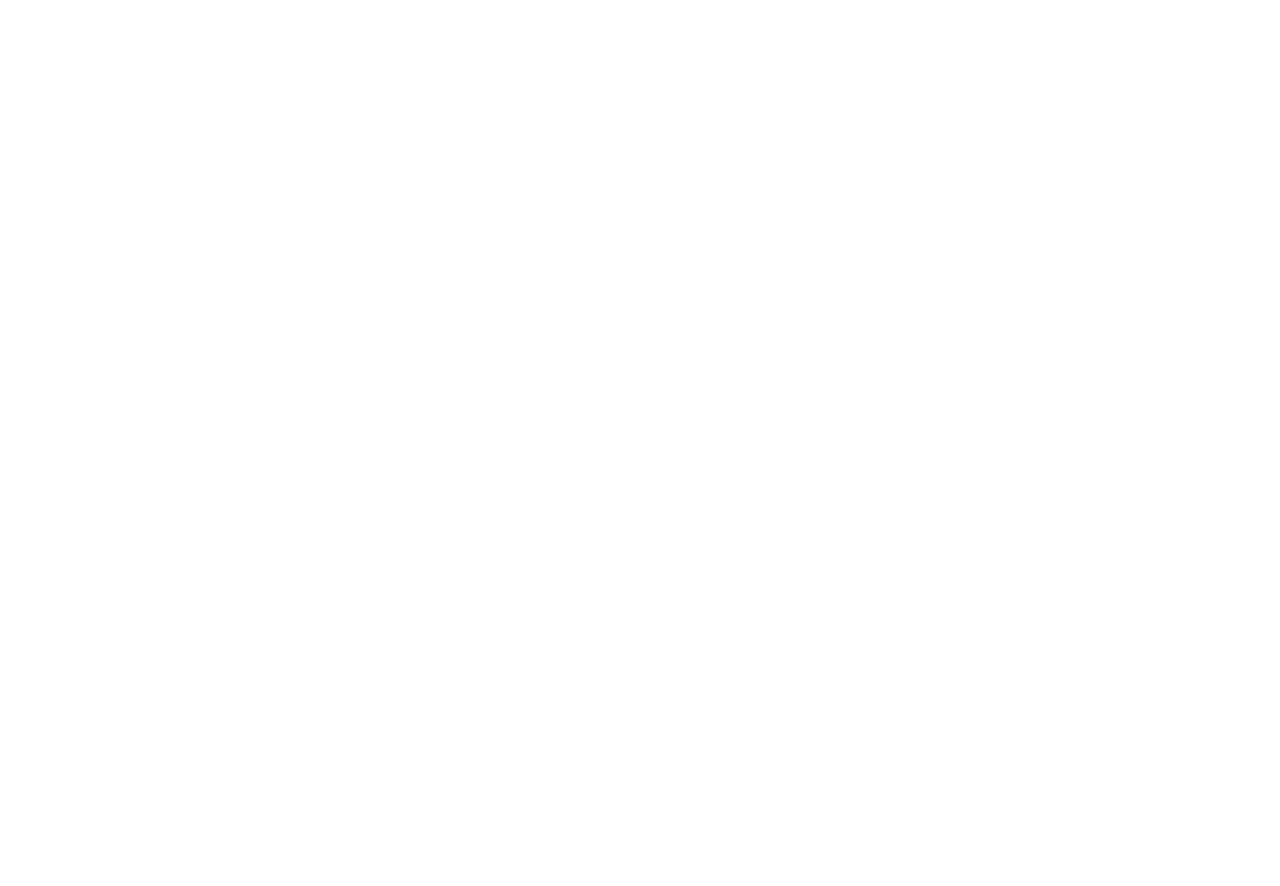
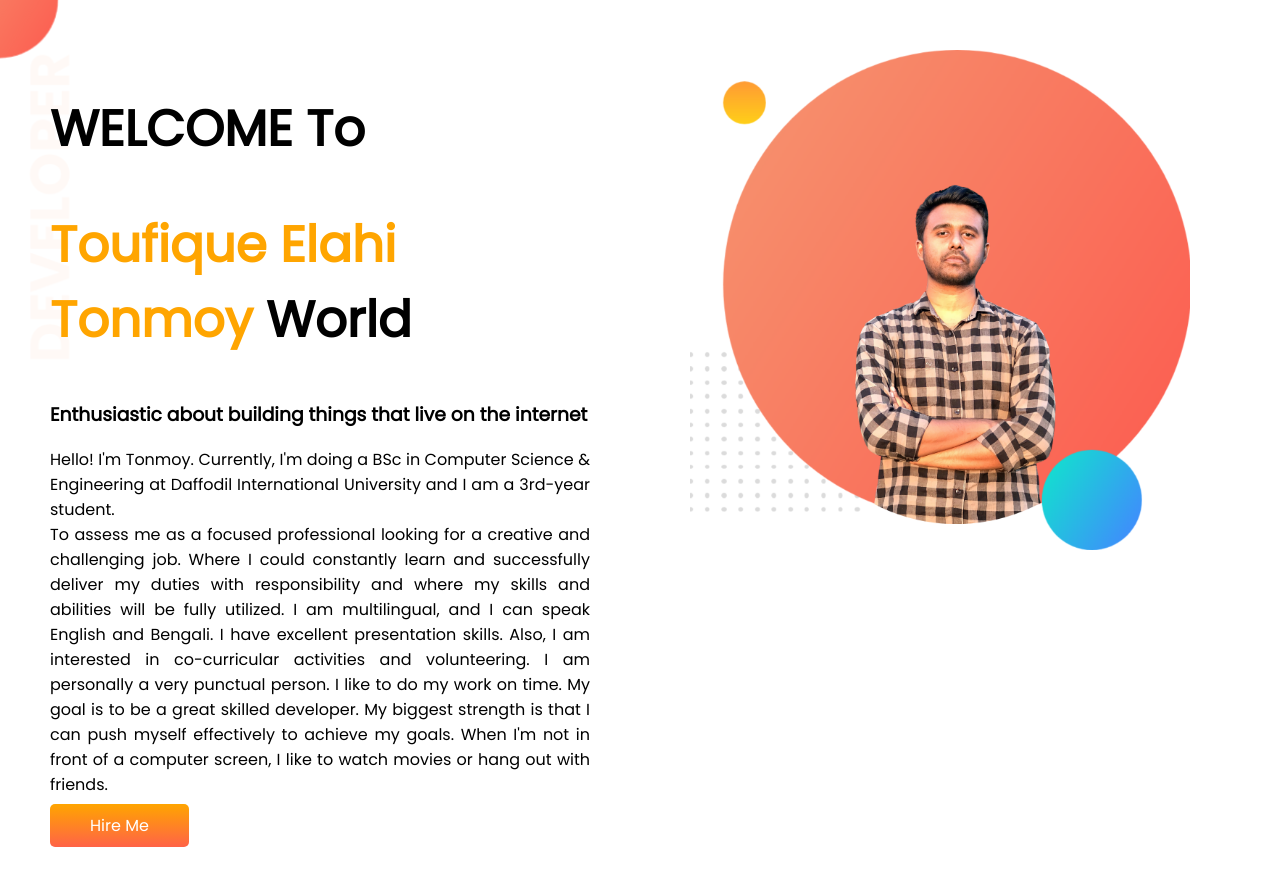
Before and after one commit to mte-tonmoy/Developer-Portfolio, a plain HTML site: page index.html in a window 1280 px wide. Before the commit the page ends 800 px from the top, so only its background shows below. Drawn offline with Linux system fonts and the light colour scheme.

Commit message:
top banner added

```diff
--- a/index.html
+++ b/index.html
@@ -6,11 +6,46 @@
     <meta http-equiv="X-UA-Compatible" content="IE=edge">
     <meta name="viewport" content="width=device-width, initial-scale=1.0">
     <title>Tonmoy's Portfolio</title>
+    <link rel="preconnect" href="https://fonts.googleapis.com">
+    <link rel="preconnect" href="https://fonts.gstatic.com" crossorigin>
+    <link href="https://fonts.googleapis.com/css2?family=Poppins&display=swap" rel="stylesheet">
     <link rel="stylesheet" href="style.css">
 </head>
 
 <body>
 
+    <section class="top-banner">
+        <div class="main">
+            <h1>WELCOME To</h1>
+            <h1><span>Toufique Elahi Tonmoy</span> World</h1>
+            <h3>Enthusiastic about building things that live on the internet</h3>
+            <p>Hello! I'm Tonmoy. Currently, I'm doing a BSc in Computer Science & Engineering at Daffodil International
+                University and I am a 3rd-year student.
+                <br>
+                To assess me as a focused professional looking for a creative and challenging job. Where I could
+                constantly
+                learn and successfully deliver my duties with responsibility and where my skills and abilities will be
+                fully
+                utilized. I am multilingual, and I can speak English and Bengali. I have excellent presentation skills.
+                Also, I
+                am interested in co-curricular activities and volunteering. I am personally a very punctual person. I
+                like
+                to do
+                my work on time. My goal is to be a great skilled developer. My biggest strength is that I can push
+                myself
+                effectively to achieve my goals. When I'm not in front of a computer screen, I like to watch movies or
+                hang
+                out
+                with friends.
+            </p>
+            <a class="link-button" target="_blank" href="mailto:toufique0611@gmail.com">Hire Me</a>
+        </div>
+        <div class="main">
+            <img src="images/2.png" alt="">
+        </div>
+
+    </section>
+
 </body>
 
 </html>
--- a/style.css
+++ b/style.css
@@ -0,0 +1,38 @@
+body {
+  font-family: "Poppins", sans-serif;
+  margin: 0px;
+}
+h1 {
+  font-size: 50px;
+}
+p {
+  text-align: justify;
+}
+span {
+  color: orange;
+}
+img {
+  height: 500px;
+  width: 500px;
+}
+section {
+  display: flex;
+}
+.main {
+  width: 50%;
+  padding: 50px;
+}
+/* .main img {
+  width: 50%;
+} */
+.link-button {
+  text-decoration: none;
+  background-image: linear-gradient(orange, tomato);
+  padding: 10px 40px;
+  color: white;
+  border-radius: 5px;
+}
+.top-banner {
+  background-image: url("images/top-banner.png");
+  background-repeat: no-repeat;
+}
```
Also changed, not shown: images/2.png (added), images/dp.png (added), images/dream-bg.png (added), images/exp-bg.png (added), images/my-bg.png (added), images/my-bg2.png (added), images/top-banner.png (added).
